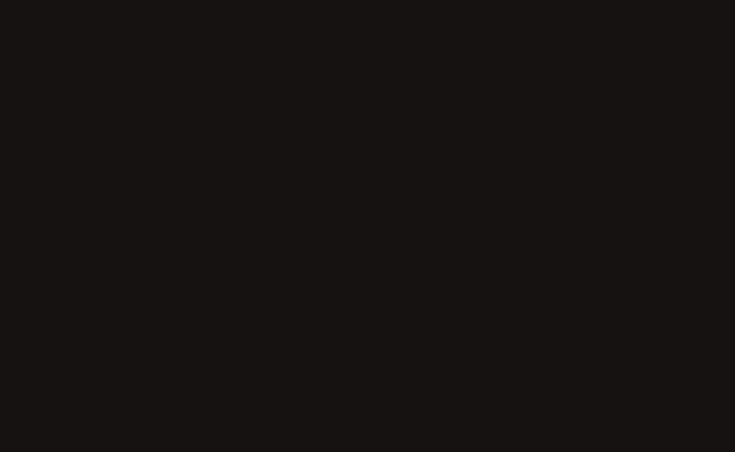
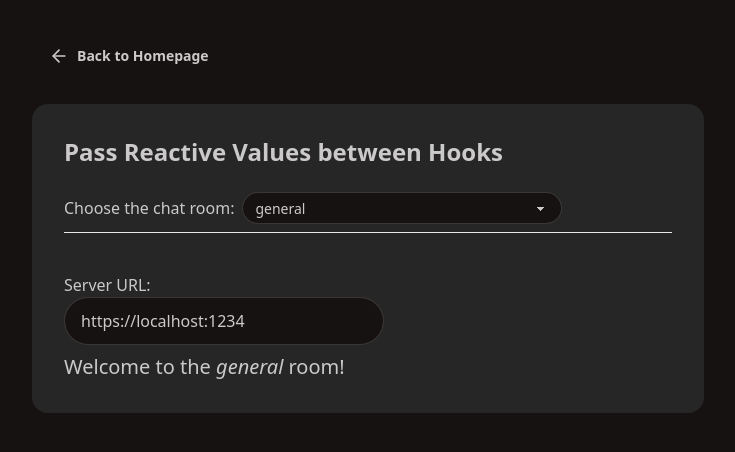
Before and after one commit to Rezuanul-Islam-Fahim/learn-advanced-react, a React (Vite) app: page /pass-reactive-values-hooks in a window 1280 px wide. Before the commit this address had no page. Shown: the top 452 px of the page, without its empty margins (272-1007 px from the left). Built offline with nearby package versions, Linux system fonts and the light colour scheme.

Commit message:
Add new page + functionality -> pass-reactive-values-between-hooks

```diff
--- a/package.json
+++ b/package.json
@@ -13,7 +13,8 @@
     "lucide-react": "^0.525.0",
     "react": "^19.1.0",
     "react-dom": "^19.1.0",
-    "react-router": "^7.6.3"
+    "react-router": "^7.6.3",
+    "toastify-js": "^1.12.0"
   },
   "devDependencies": {
     "@eslint/js": "^9.30.1",
--- a/src/App.jsx
+++ b/src/App.jsx
@@ -6,6 +6,7 @@
 import SyncrognizingWithEffects from './pages/SyncrognizingWithEffects.jsx'
 import CustomHooks from './pages/CustomHooks.jsx'
 import ExtractRepetationWithHooks from './pages/ExtractRepetationWithHooks.jsx'
+import PassReactiveValuesBetweenHooks from './pages/PassReactiveValuesBetweenHooks.jsx'
 
 const App = () => {
   return (
@@ -18,6 +19,7 @@
           <Route path={'/syncrognize-effects'} element={<SyncrognizingWithEffects />} />
           <Route path={'/custom-hooks-example'} element={<CustomHooks />} />
           <Route path={'/custom-hooks-extract-repetation'} element={<ExtractRepetationWithHooks />} />
+          <Route path={'/pass-reactive-values-hooks'} element={<PassReactiveValuesBetweenHooks />} />
         </Route>
       </Routes>
     </BrowserRouter>
--- a/src/pages/HomePage.jsx
+++ b/src/pages/HomePage.jsx
@@ -24,6 +24,10 @@
                     className="btn btn-primary my-2">
                     Extract repetation with Custom Hooks
                 </Link>
+                <Link to={'/pass-reactive-values-hooks'}
+                    className="btn btn-primary my-2">
+                    Pass Reactive Values between Hooks
+                </Link>
             </div>
         </div>
     )
--- /dev/null
+++ b/src/pages/PassReactiveValuesBetweenHooks.jsx
@@ -0,0 +1,125 @@
+import { useEffect, useState } from 'react'
+import Toastify from 'toastify-js';
+import 'toastify-js/src/toastify.css';
+
+const showNotification = (message, theme = 'dark') => {
+    Toastify({
+        text: message,
+        duration: 2000,
+        gravity: 'top',
+        position: 'right',
+        style: {
+            background: theme === 'dark' ? 'black' : 'white',
+            color: theme === 'dark' ? 'white' : 'black',
+        },
+    }).showToast();
+}
+
+const useChatRoom = ({ serverUrl, roomId }) => {
+    useEffect(() => {
+        const options = {
+            serverUrl: serverUrl,
+            roomId: roomId
+        }
+        const conn = createConnection(options)
+        conn.on('message', msg => {
+            showNotification('New Message: ' + msg)
+        })
+        conn.connect()
+
+        return () => conn.disconnect()
+    }, [roomId, serverUrl])
+}
+
+const createConnection = ({ serverUrl, roomId }) => {
+    if (typeof serverUrl !== 'string') {
+        throw Error('Expected serverUrl to be a string. Received: ' + serverUrl);
+    }
+
+    if (typeof roomId !== 'string') {
+        throw Error('Expected roomId to be a string. Received: ' + roomId);
+    }
+
+    let eventCallback
+    let intervalId
+
+    return {
+        connect() {
+            console.log('✅ Connecting to "' + roomId + '" room at ' + serverUrl + '...');
+            clearInterval(intervalId)
+
+            intervalId = setInterval(() => {
+                if (eventCallback) {
+                    const msg = Math.random() > 0.5 ? 'Hey' : 'Hello'
+                    eventCallback(msg)
+                }
+            }, 3000)
+        },
+        on(event, callback) {
+            if (eventCallback) {
+                throw new Error('Cannot add the handler twice.')
+            }
+
+            if (event !== 'message') {
+                throw new Error('Only "message" event is supported.')
+            }
+
+            eventCallback = callback
+        },
+        disconnect() {
+            console.log('❌ Disconnected from "' + roomId + '" room at ' + serverUrl + '');
+            clearInterval(intervalId)
+            eventCallback = null
+        }
+    }
+}
+
+const ChatRoom = ({ roomId }) => {
+    const [serverUrl, setServerUrl] = useState('https://localhost:1234')
+
+    useChatRoom({
+        serverUrl: serverUrl,
+        roomId: roomId
+    })
+
+    return (
+        <>
+            <label className="flex flex-col">
+                Server URL:
+                <input
+                    type="text"
+                    value={serverUrl}
+                    onChange={e => setServerUrl(e.target.value)}
+                    placeholder="Type here"
+                    className="input input-bordered w-full max-w-xs" />
+            </label>
+            <h3 className="text-xl">Welcome to the <i>{roomId}</i> room!</h3>
+        </>
+    )
+}
+
+const PassReactiveValuesBetweenHooks = () => {
+    const [room, setRoom] = useState('general')
+
+    return (
+        <>
+            <h2 className="card-title text-2xl mb-4">
+                Pass Reactive Values between Hooks
+            </h2>
+            <label>
+                Choose the chat room:
+                <select value={room}
+                    onChange={e => setRoom(e.target.value)}
+                    className="select select-bordered select-sm w-full max-w-xs ml-2">
+                    <option>general</option>
+                    <option>travel</option>
+                    <option>music</option>
+                </select>
+            </label>
+            <hr /> <br />
+            <ChatRoom roomId={room} />
+        </>
+    )
+}
+
+export default PassReactiveValuesBetweenHooks
```
Also changed, not shown: 1 other file (tests, documents, lock files or other folders).
